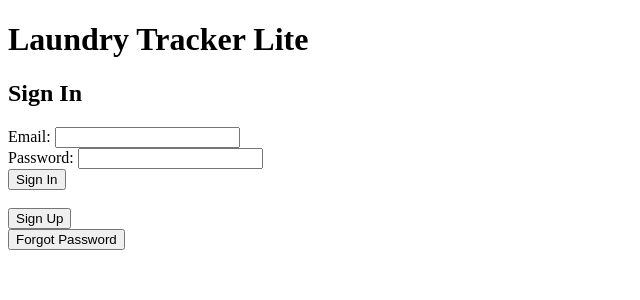
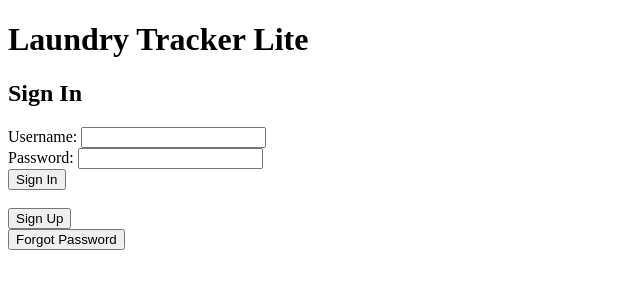
Before and after one commit to cksitts/CS3141-R01-team7, a Flask app: page / in a window 1280 px wide. Shown: the top 300 px of the page, without its empty margins (0-640 px from the left). Run offline with Flask 2, Linux system fonts and the light colour scheme.

Commit message:
Login page update
updated login page to use username instead of email

```diff
--- a/app/routes.py
+++ b/app/routes.py
@@ -8,7 +8,7 @@ from app import l_app
 def login_required(f):
     @wraps(f)
     def decorated_function(*args, **kwargs):
-        if not session.get('email'):
+        if not session.get('username'):
             return redirect(url_for('index'))
         return f(*args, **kwargs)
     return decorated_function
@@ -31,7 +31,7 @@ def login():
     loginValid = True
 
     if(loginValid):
-        session['email'] = request.form['email'] #will be used to validate that someone is logged in
+        session['username'] = request.form['username'] #will be used to validate that someone is logged in
         return redirect(url_for('home'))
     else:
         return redirect(url_for('index', validLogin=False)) #show invalid login error and have then try again
@@ -41,7 +41,7 @@ def login():
 @l_app.route('/logout')
 @login_required
 def logout():
-    session.pop('email', default=None)
+    session.pop('username', default=None)
     return redirect(url_for('index'))
 
 
--- a/app/templates/index.html
+++ b/app/templates/index.html
@@ -10,8 +10,8 @@
         <div class="rightCol">
             <h2>Sign In</h2>
             <form action="login" method="post">
-                <label for="emailInput">Email:</label>
-                <input type="email" id="emailInput" name="email" required>
+                <label for="usernameInput">Username:</label>
+                <input type="text" id="usernameInput" name="username" required>
                 <br>
                 <label for="passwordInput">Password:</label>
                 <input type="password" id="passwordInput" name="password" required>
```
